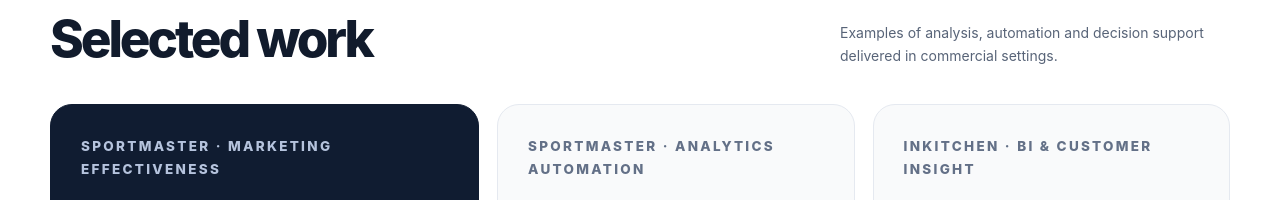
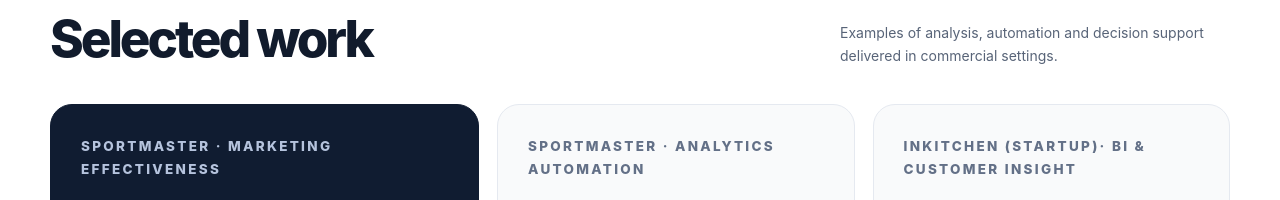
Before and after one commit to YNikishina/my-portfolio, a plain HTML site: page index.html in a window 1280 px wide. Shown: the part 1143-1343 px from the top of the page. Drawn offline with Linux system fonts and the light colour scheme.

Commit message:
Update Company name

```diff
--- a/index.html
+++ b/index.html
@@ -294,7 +294,7 @@
             <div class="case-footer"><span>Python</span><span>SQL</span><span>Data QA</span><span>Excel</span></div>
           </article>
           <article class="case">
-            <p class="case-area">InKitchen · BI &amp; customer insight</p>
+            <p class="case-area">InKitchen (startup)· BI &amp; customer insight</p>
             <h3>Connecting customer behaviour to business planning</h3>
             <p>Developed real-time KPI reporting, analysed customer segments using RFM, and created a break-even scenario model to support retention and operating decisions.</p>
             <div class="case-footer"><span>Metabase</span><span>RFM</span><span>Scenario modelling</span></div>
```
